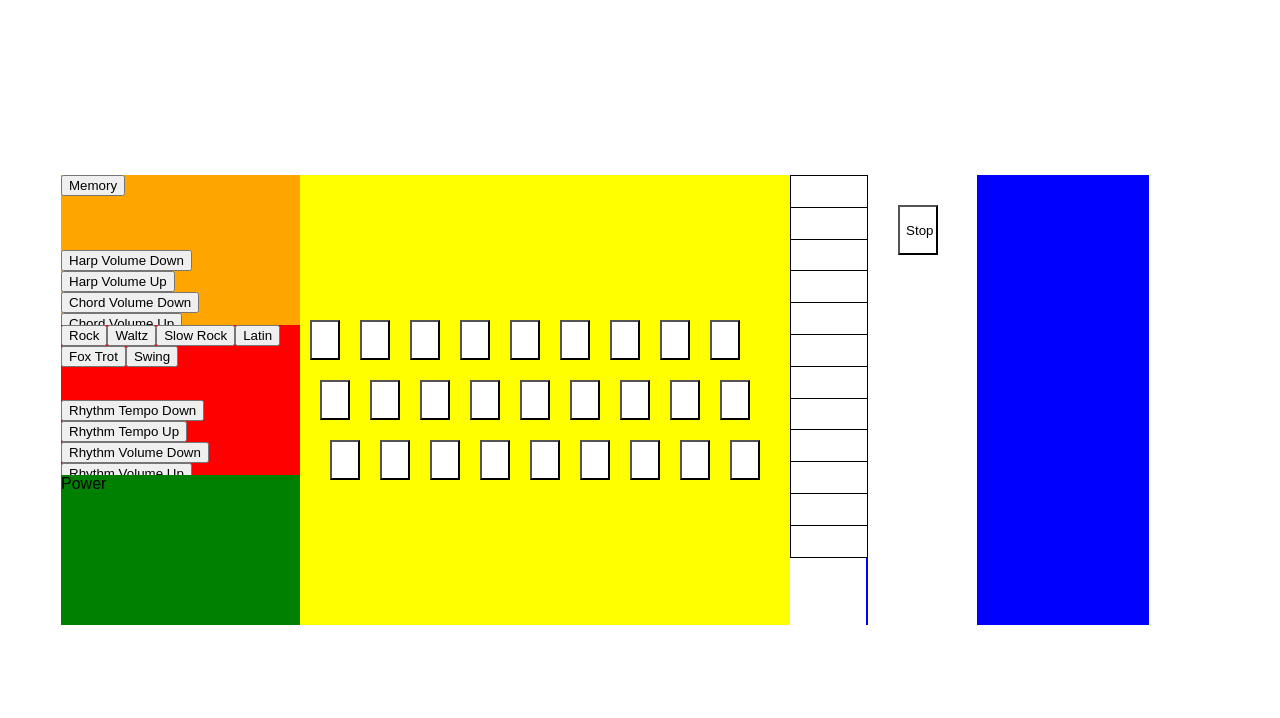
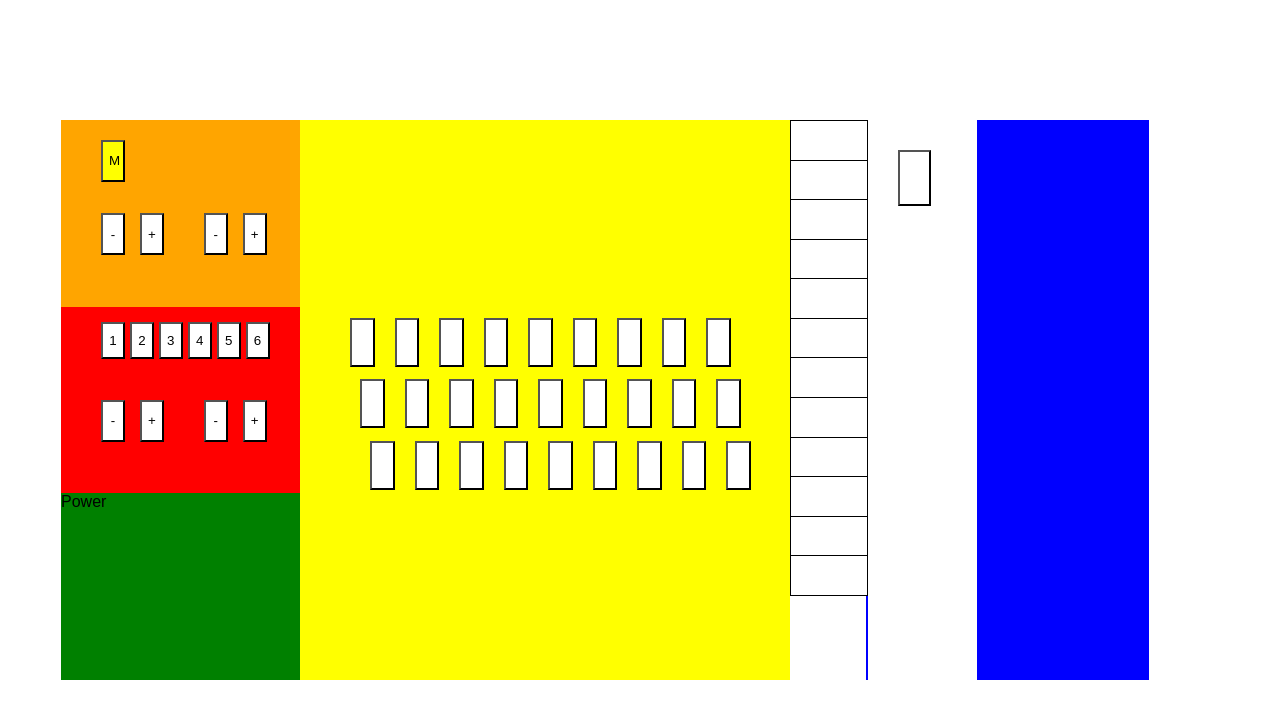
Before and after one commit to arcticmatt/online-omnichord, a React (Create React App) app: page / in a window 1280 px wide. Shown: the top 718 px of the page. Built offline with nearby package versions, Linux system fonts and the light colour scheme.

Commit message:
Add in template rhythm stuff

```diff
--- a/src/App.css
+++ b/src/App.css
@@ -1,4 +1,6 @@
 /* I like this https://css-tricks.com/snippets/css/a-guide-to-flexbox/ */
+
+/*** Parents ***/
 .top {
   display: flex;
   justify-content: center;
@@ -8,12 +10,13 @@
 
 .parent {
   display: flex;
-  height: 450px;
+  height: 70%;
   width: 85%;
   background-color: blue;
   margin-right: 70px;
 }
 
+/*** Left Side ***/
 .leftSide {
   display: flex;
   flex-direction: column;
@@ -29,23 +32,55 @@
   height: 50%;
 }
 
+#memoryButton {
+  background-color: yellow;
+  height: 45%;
+  width: 10%;
+  margin-top: 20px;
+  margin-left: 40px;
+}
+
+.upButton {
+  background-color: white;
+  height: 45%;
+  width: 10%;
+  margin-left: 15px;
+}
+
+.downButton {
+  background-color: white;
+  height: 45%;
+  width: 10%;
+  margin-left: 40px;
+}
+
+.rhythmButton {
+  background-color: white;
+  height: 40%;
+  width: 10%;
+  margin-left: 5px;
+  margin-top: 15px;
+}
+
+#firstRhythmButton {
+  background-color: white;
+  height: 40%;
+  width: 10%;
+  margin-left: 40px;
+}
+
+/*** Button Space ***/
 .buttonSpace {
   width: 45%;
   background-color: yellow;
 }
-
-ul {
-  list-style-type: none;
-  margin: 0;
-  padding: 0;
-  height: 100%;
-}
-
+/*** Bar Space ***/
 .barSpace {
   width: 7%;
   background-color: white;
 }
 
+/*** Stop bar ***/
 .stopBar {
   margin-left: 2px;
   width: 10%;
@@ -53,9 +88,16 @@ ul {
 }
 
 .stopButton {
-  width: 100%;
   background-color: white;
-  height: 50px;
-  width: 40px;
+  height: 10%;
+  width: 30%;
   margin: 30px 0px 0px 30px;
 }
+
+/*** General ***/
+ul {
+  list-style-type: none;
+  margin: 0;
+  padding: 0;
+  height: 100%;
+}
--- a/src/App.js
+++ b/src/App.js
@@ -8,6 +8,7 @@ import GChord from './audio/g/g-chord.wav';
 
 const TOUCH_BAR_LENGTH = 12;
 
+// TODO: use mp3s instead of wavs
 class App extends Component {
   constructor() {
     super();
@@ -31,11 +32,7 @@ class App extends Component {
     // TODO: right now, only the g-chord is supported
     this.chordSoundMap = _.zipObject(chords, chords.map(c => {
       const a = new Audio(pathToAudio(this.chordPath('g'))) // TODO: remove hardcoded g
-      a.addEventListener('ended', function() {
-        this.currentTime = 0;
-        this.play();
-      }, false);
-      return a;
+      return this.loopAudio(a);
     }));
 
     // TODO: add other notes
@@ -43,13 +40,28 @@ class App extends Component {
       g: _.zipObject(_.range(12), this.notePaths('g').map(p => pathToAudio(p))),
     };
 
+    // Initialize rhythm array
+    // TODO: use different rhythms
+    const rhythmNames = ['rock', 'rock', 'rock', 'rock', 'rock', 'rock'];
+    const rhythmPaths = rhythmNames.map(s => `./rhythm/${s}.wav`);
+    this.rhythms = rhythmPaths.map(p => {
+      const a = new Audio(pathToAudio(p));
+      a.volume = 0;
+      return this.loopAudio(a);
+    });
+    this.rhythms[0].play();
+
     this.state = {
       chords: _.zipObject(keys, Array(keys.length).fill(0)),
+      currentChord: undefined,
       barSelect: Array(TOUCH_BAR_LENGTH).fill(0),
       barAudio: [], // tracks last 12 bar audio objects, used for the stop button
       memory: true,
       chordVolume: 1.0,
       harpVolume: 1.0,
+      rhythmVolume: 0.0,
+      rhythmTempo: 1.0,
+      currentRhythm: this.rhythms[0], // Start with rock rhythm
     };
   }
 
@@ -68,14 +80,14 @@ class App extends Component {
     return (key in this.keyChordMap);
   }
 
-  /* Helper method that determines if a key is a valid touch bar key */
+  /* Helper function that determines if a key is a valid touch bar key */
   isValidTouchKey(key) {
     return (key in _.range(10) || key === '-' || key === '=');
   }
 
-  stopSound(audio) {
-    audio.pause();
-    audio.currentTime = 0;
+  stopSound(a) {
+    a.pause();
+    a.currentTime = 0;
   }
 
   getNewChords(newKey) {
@@ -96,16 +108,21 @@ class App extends Component {
 
   stopChord() {
     // Stop chord
-    const currentKey = this.getCurrentKey();
-    if (currentKey) {
-      const currentChord = this.keyChordMap[currentKey];
-      this.stopSound(this.chordSoundMap[currentChord]);
+    if (this.state.currentChord) {
+      this.stopSound(this.state.currentChord);
     }
     this.setState({ chords: this.getNewChords('invalid key')}); // pass in an invalid key to deselect everything
   }
 
   stopBar() {
     _.forEach(this.state.barAudio, a => a.pause());
+  }
+
+  stopRhythm() {
+    if (this.state.currentRhythm) {
+      this.stopSound(this.state.currentRhythm);
+    }
+    // Don't change the current rhythm
   }
 
   changeVolume(volume, change) {
@@ -117,6 +134,25 @@ class App extends Component {
       return 0;
     }
     return newVolume;
+  }
+
+  changeTempo(tempo, change) {
+    const newTempo = tempo + change;
+    if (newTempo > 3) {
+      return 3;
+    }
+    if (newTempo < .25) {
+      return .25;
+    }
+    return newTempo;
+  }
+
+  loopAudio(a) {
+    a.addEventListener('ended', function() {
+      this.currentTime = 0;
+      this.play();
+    }, false);
+    return a;
   }
 
   /*** Handler functions ***/
@@ -154,7 +190,7 @@ class App extends Component {
     newAudio.play();
 
     // Update state
-    this.setState({ chords: this.getNewChords(newKey) });
+    this.setState({ chords: this.getNewChords(newKey), currentChord: newAudio });
   }
 
   handleTouch(touchKey) {
@@ -178,6 +214,7 @@ class App extends Component {
   handleStopButton() {
     this.stopChord();
     this.stopBar();
+    this.stopRhythm();
   }
 
   handleMemoryButton() {
@@ -188,6 +225,49 @@ class App extends Component {
     }
   }
 
+  // Note: we don't do live adjustments for harp volume, because the notes
+  handleChordVolume(change) {
+    const newVolume = this.changeVolume(this.state.chordVolume, change);
+    let newChord = {};
+    if (this.state.currentChord) {
+      newChord = this.state.currentChord;
+      newChord.volume = newVolume;
+    }
+    this.setState({ chordVolume: newVolume, currentChord: newChord })
+  }
+
+  handleRhythmChange(index) {
+    if (index >= 6) {
+      return;
+    }
+    this.stopRhythm(); // stop current rhythm
+    const newRhythm = this.rhythms[index];
+    newRhythm.volume = this.state.rhythmVolume;
+    newRhythm.play();
+    this.setState({ currentRhythm: newRhythm });
+  }
+
+  // TODO: cut down on duplicate code
+  handleRhythmVolume(change) {
+    const newVolume = this.changeVolume(this.state.rhythmVolume, change);
+    let newRhythm  = {};
+    if (this.state.currentRhythm) {
+      newRhythm = this.state.currentRhythm;
+      newRhythm.volume = newVolume;
+    }
+    this.setState({ rhythmVolume: newVolume, currentRhythm: newRhythm })
+  }
+
+  handleRhythmTempo(change) {
+    const newTempo = this.changeTempo(this.state.rhythmTempo, change);
+    let newRhythm  = {};
+    if (this.state.currentRhythm) {
+      newRhythm = this.state.currentRhythm;
+      newRhythm.playbackRate = newTempo;
+    }
+    this.setState({ rhythmTempo: newTempo , currentRhythm: newRhythm })
+  }
+
   render() {
     return (
       <div className='top'>
@@ -196,22 +276,30 @@ class App extends Component {
             <div style={{backgroundColor: 'orange'}}>
               <ul>
                 <li>
-                  <button onClick={() => this.handleMemoryButton()}>
-                    Memory
+                  <button id='memoryButton' onClick={() => this.handleMemoryButton()}>
+                    M
                   </button>
                 </li>
                 <li>
-                  <button onClick={() => this.setState({ harpVolume: this.changeVolume(this.state.harpVolume, -0.1)})}>
-                    Harp Volume Down
+                  <button
+                    className='downButton'
+                    onClick={() => this.setState({ harpVolume: this.changeVolume(this.state.harpVolume, -0.1)})}>
+                    -
                   </button>
-                  <button onClick={() => this.setState({ harpVolume: this.changeVolume(this.state.harpVolume, 0.1)})}>
-                    Harp Volume Up
+                  <button
+                    className='upButton'
+                    onClick={() => this.setState({ harpVolume: this.changeVolume(this.state.harpVolume, 0.1)})}>
+                    +
                   </button>
-                  <button onClick={() => this.setState({ chordVolume: this.changeVolume(this.state.chordVolume, -0.1)})}>
-                    Chord Volume Down
+                  <button
+                    className='downButton'
+                    onClick={() => this.handleChordVolume(-0.1)}>
+                    -
                   </button>
-                  <button onClick={() => this.setState({ chordVolume: this.changeVolume(this.state.chordVolume, 0.1)})}>
-                    Chord Volume Up
+                  <button
+                    className='upButton'
+                    onClick={() => this.handleChordVolume(0.1)}>
+                    +
                   </button>
                 </li>
               </ul>
@@ -219,18 +307,49 @@ class App extends Component {
             <div style={{backgroundColor: 'red'}}>
               <ul>
                 <li>
-                  <button>Rock</button>
-                  <button>Waltz</button>
-                  <button>Slow Rock</button>
-                  <button>Latin</button>
-                  <button>Fox Trot</button>
-                  <button>Swing</button>
+                  <button
+                    id='firstRhythmButton'
+                    onClick={() => this.handleRhythmChange(0)}
+                  className='rhythmButton'>
+                  1</button>
+                  <button
+                    onClick={() => this.handleRhythmChange(1)}
+                  className='rhythmButton'>
+                  2</button>
+                  <button
+                    onClick={() => this.handleRhythmChange(2)}
+                  className='rhythmButton'>
+                  3</button>
+                  <button
+                    onClick={() => this.handleRhythmChange(3)}
+                  className='rhythmButton'>
+                  4</button>
+                  <button
+                    onClick={() => this.handleRhythmChange(4)}
+                  className='rhythmButton'>
+                  5</button>
+                  <button
+                    onClick={() => this.handleRhythmChange(5)}
+                  className='rhythmButton'>
+                  6</button>
                 </li>
                 <li>
-                  <button>Rhythm Tempo Down</button>
-                  <button>Rhythm Tempo Up</button>
-                  <button>Rhythm Volume Down</button>
-                  <button>Rhythm Volume Up</button>
+                  <button
+                    onClick={() => this.handleRhythmTempo(-0.1)}
+                  className='downButton'>
+                  -</button>
+                  <button
+                    onClick={() => this.handleRhythmTempo(0.1)}
+                  className='upButton'>
+                  +</button>
+                  <button
+                    onClick={() => this.handleRhythmVolume(-0.1)}
+                  className='downButton'>
+                  -</button>
+                  <button
+                    onClick={() => this.handleRhythmVolume(0.1)}
+                  className='upButton'>
+                  +</button>
                 </li>
               </ul>
             </div>
@@ -243,7 +362,7 @@ class App extends Component {
             <TouchBar barSelect={this.state.barSelect} />
           </div>
           <div className='stopBar'>
-            <button className='stopButton' onClick={() => this.handleStopButton()}>Stop</button>
+            <button className='stopButton' onClick={() => this.handleStopButton()}></button>
           </div>
         </div>
       </div>
--- a/src/ButtonSpace.css
+++ b/src/ButtonSpace.css
@@ -1,6 +1,11 @@
+.buttonLi {
+  height: 11%;
+  width: 100%;
+}
+
 .chordButton {
-  height: 40px;
-  width: 30px;
+  height: 80%;
+  width: 5%;
   background-color: white;
   margin: 10px 10px 10px 10px;
 }
--- a/src/ButtonSpace.js
+++ b/src/ButtonSpace.js
@@ -2,7 +2,7 @@ import React from 'react';
 import './ButtonSpace.css';
 
 const NUM_BUTTONS = 9;
-const MARGINS = ['0px', '10px', '20px'];
+const MARGINS = ['40px', '50px', '60px'];
 
 export default function ButtonSpace(props) {
   return (
@@ -22,7 +22,7 @@ function ButtonRow(props) {
   const keyRow = keys.slice(begin, end);
 
   const buttons = keyRow.map(key => <ChordButton key={key} chordKey={key} chords={props.chords} />);
-  return <li style={{marginLeft: MARGINS[row]}}>{buttons}</li>;
+  return <li className='buttonLi' style={{marginLeft: MARGINS[row]}}>{buttons}</li>;
 }
 
 function ChordButton(props) {
```
Also changed, not shown: 1 other file (tests, documents, lock files or other folders).
